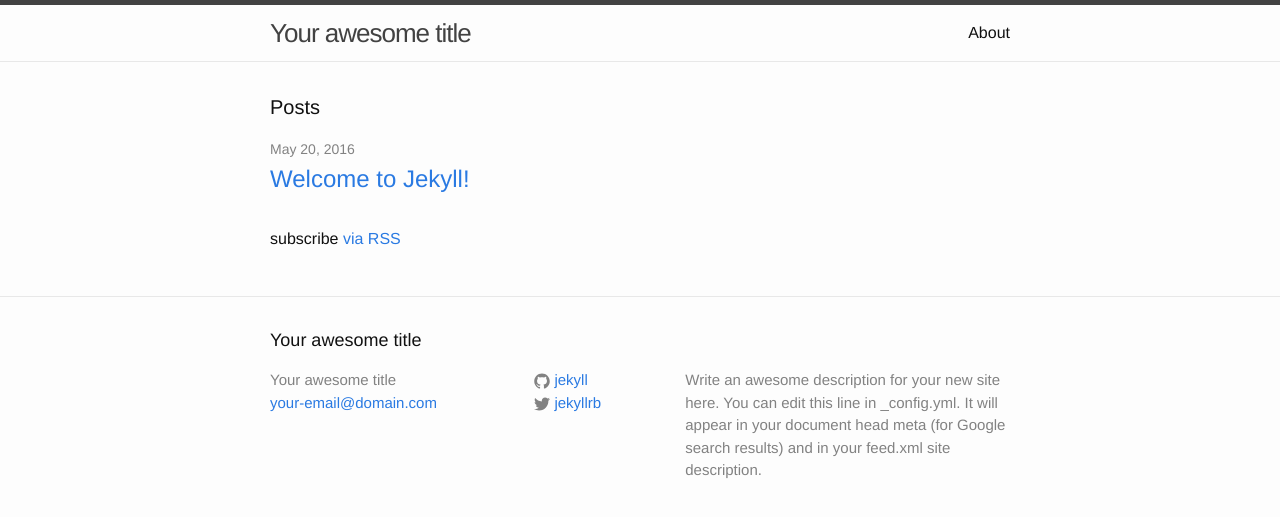
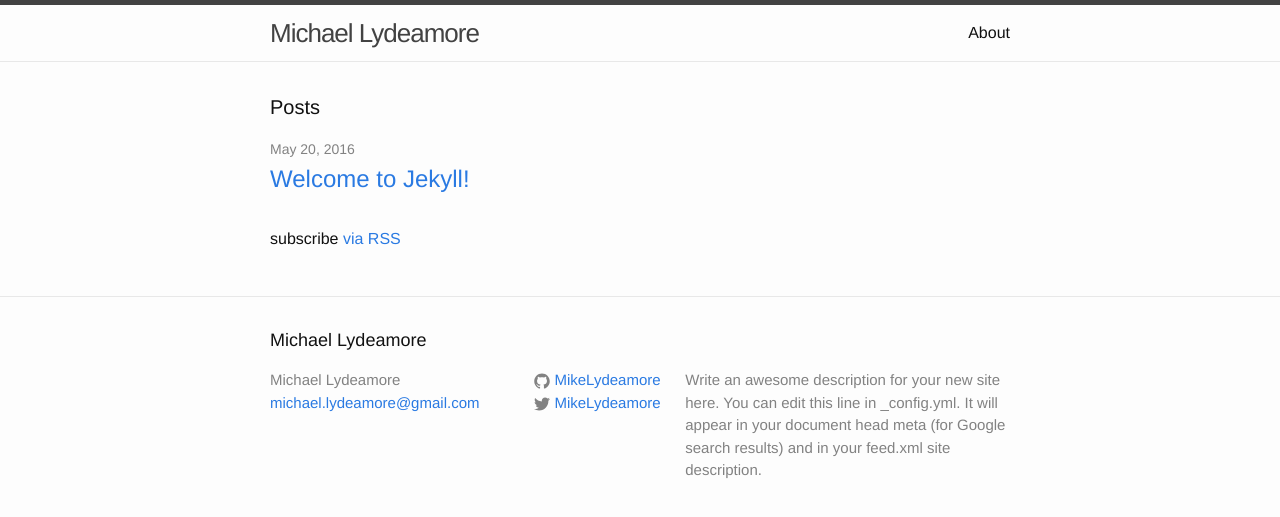
Before and after one commit to MikeLydeamore/MikeLydeamore.github.io, a Jekyll site: the page built from index.html, in a window 1280 px wide. Shown: the top 517 px of the page. Built offline with Jekyll 4.4.1, drawn with Linux system fonts in a browser that asks for light colours.

Commit message:
Update footer info

```diff
--- a/_config.yml
+++ b/_config.yml
@@ -6,16 +6,16 @@
 # 'jekyll serve'. If you change this file, please restart the server process.
 
 # Site settings
-title: Your awesome title
-email: your-email@domain.com
+title: Michael Lydeamore
+email: michael.lydeamore@gmail.com
 description: > # this means to ignore newlines until "baseurl:"
   Write an awesome description for your new site here. You can edit this
   line in _config.yml. It will appear in your document head meta (for
   Google search results) and in your feed.xml site description.
 baseurl: "" # the subpath of your site, e.g. /blog
-url: "http://yourdomain.com" # the base hostname & protocol for your site
-twitter_username: jekyllrb
-github_username:  jekyll
+url: "http://mikelydeamore.github.io" # the base hostname & protocol for your site
+twitter_username: MikeLydeamore
+github_username:  MikeLydeamore
 
 # Build settings
 markdown: kramdown
```
